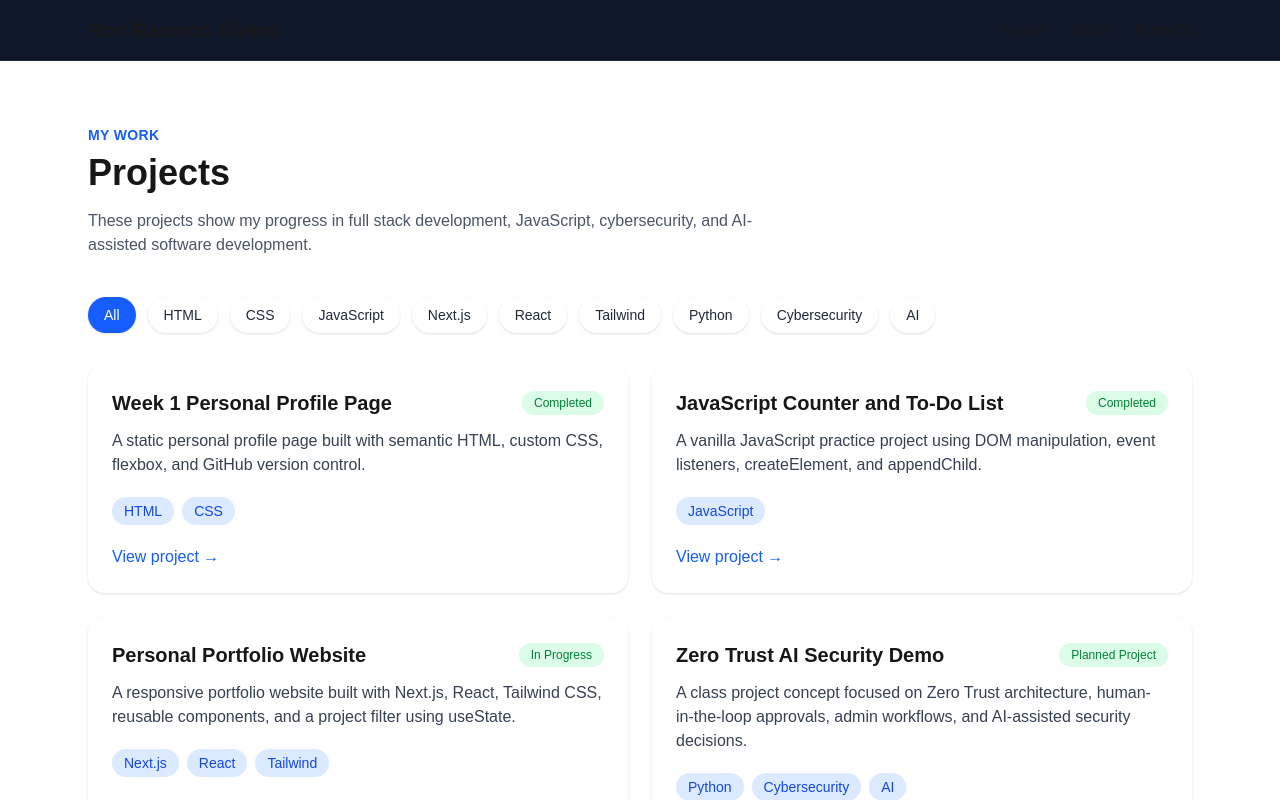
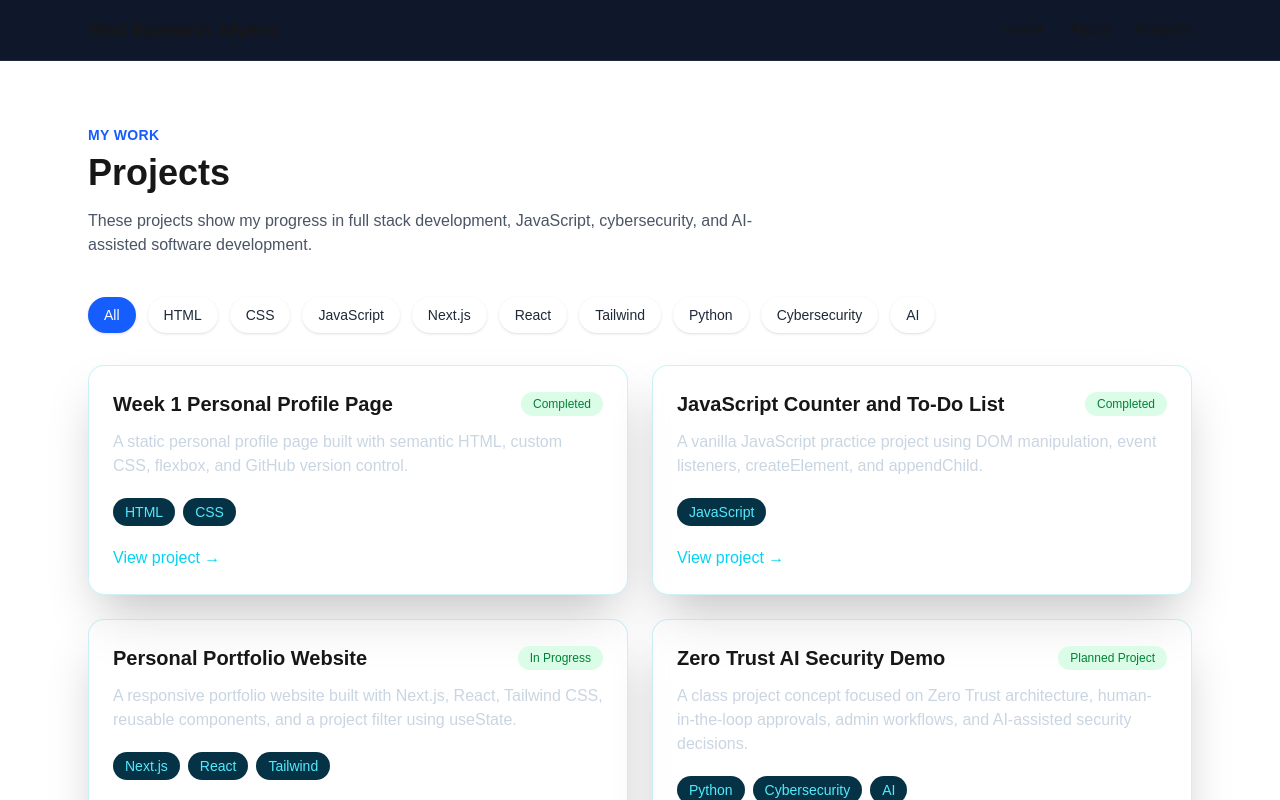
Before and after one commit to rodraemonalvero/week-02-portfolio, a Next.js app: page /projects in a window 1280 px wide. Shown: the top 800 px of the page. Built offline with nearby package versions, Linux system fonts and the light colour scheme.

Commit message:
Apply futuristic AI portfolio styling

```diff
--- a/app/about/page.tsx
+++ b/app/about/page.tsx
@@ -18,7 +18,7 @@ export default function AboutPage() {
   return (
     <main className="mx-auto max-w-5xl px-6 py-16">
       <div className="grid gap-10 md:grid-cols-[260px_1fr]">
-        <aside className="rounded-3xl border border-slate-800 bg-slate-900 p-6 text-center shadow">
+        <aside className="rounded-3xl border border-cyan-500/20 bg-white/5 p-6 text-center shadow-2xl backdrop-blur-md">
           <div className="mx-auto mb-4 overflow-hidden rounded-full shadow-lg">
   <Image
     src="/profile.png"
@@ -91,7 +91,7 @@ export default function AboutPage() {
             {skills.map((skill) => (
               <li
                 key={skill}
-                className="rounded-xl border border-slate-800 bg-slate-900 px-4 py-3 font-medium text-slate-100 shadow"
+                className="rounded-xl border border-cyan-500/20 bg-white/5 px-4 py-3 font-medium text-slate-100 shadow-lg backdrop-blur-md hover:border-cyan-400 transition"
               >
                 {skill}
               </li>
--- a/app/layout.tsx
+++ b/app/layout.tsx
@@ -14,7 +14,7 @@ export default function RootLayout({
 }) {
   return (
     <html lang="en">
-      <body className="min-h-screen bg-slate-950 text-slate-100">
+      <body className="min-h-screen bg-[radial-gradient(circle_at_top,rgba(6,182,212,0.15),transparent_35%),radial-gradient(circle_at_bottom_right,rgba(59,130,246,0.15),transparent_30%),#020617] text-slate-100">
         <nav className="border-b border-slate-800 bg-slate-900">
           <div className="mx-auto flex max-w-6xl flex-col gap-4 px-6 py-4 sm:flex-row sm:items-center sm:justify-between">
             <Link href="/" className="text-xl font-bold">
--- a/app/page.tsx
+++ b/app/page.tsx
@@ -9,7 +9,7 @@ export default function HomePage() {
             Computer Science Student
           </p>
 
-          <h1 className="mb-5 text-4xl font-bold tracking-tight text-slate-100 md:text-6xl">
+          <h1 className="mb-5 text-4xl font-bold tracking-tight text-white drop-shadow-[0_0_20px_rgba(34,211,238,0.35)] md:text-6xl">
             Hi, I’m Rod Raemon Alvero.
           </h1>
 
@@ -27,7 +27,7 @@ export default function HomePage() {
           <div className="flex flex-wrap gap-4">
             <Link
               href="/projects"
-              className="rounded-xl bg-cyan-500 px-6 py-3 font-medium text-slate-950 shadow hover:bg-cyan-400"
+              className="rounded-xl bg-gradient-to-r from-cyan-400 to-blue-500 px-6 py-3 font-medium text-slate-950 shadow hover:bg-cyan-400 hover:opacity-90"
             >
               View My Projects
             </Link>
--- a/components/ProjectCard.tsx
+++ b/components/ProjectCard.tsx
@@ -14,7 +14,7 @@ export default function ProjectCard({
   link,
 }: ProjectCardProps) {
   return (
-    <article className="rounded-2xl bg-white p-6 shadow transition hover:-translate-y-1 hover:shadow-lg">
+    <article className="rounded-2xl border border-cyan-500/20 bg-white/5 p-6 shadow-2xl backdrop-blur-md transition hover:-translate-y-2 hover:border-cyan-400 hover:shadow-cyan-500/20">
       <div className="mb-3 flex items-center justify-between gap-4">
         <h2 className="text-xl font-bold">{title}</h2>
 
@@ -23,13 +23,13 @@ export default function ProjectCard({
         </span>
       </div>
 
-      <p className="mb-5 text-gray-700">{description}</p>
+      <p className="mb-5 text-slate-300">{description}</p>
 
       <div className="mb-5 flex flex-wrap gap-2">
         {tags.map((tag) => (
           <span
             key={tag}
-            className="rounded-full bg-blue-100 px-3 py-1 text-sm text-blue-700"
+            className="rounded-full bg-cyan-950 px-3 py-1 text-sm text-cyan-300"
           >
             {tag}
           </span>
@@ -39,7 +39,7 @@ export default function ProjectCard({
       <a
         href={link}
         target="_blank"
-        className="font-medium text-blue-600 hover:text-blue-800"
+        className="font-medium text-cyan-400 hover:text-cyan-300"
       >
         View project →
       </a>
```
